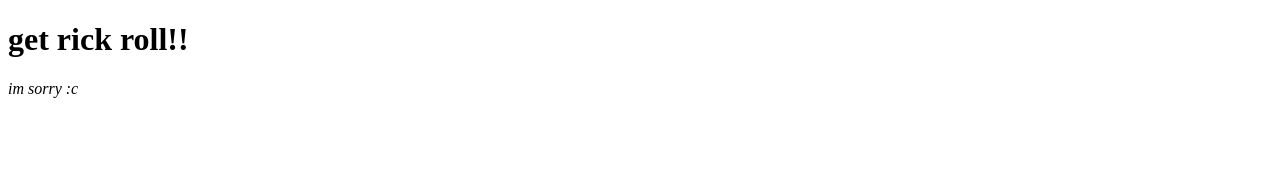
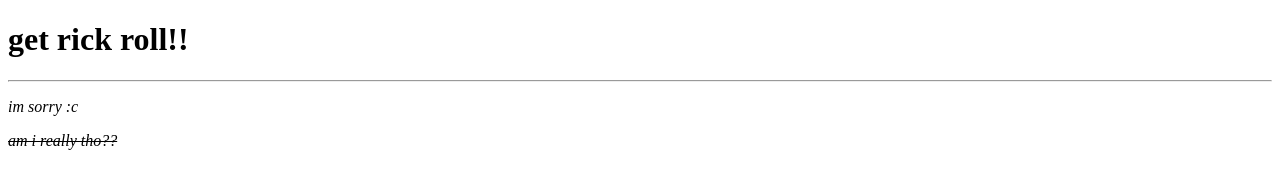
Before and after one commit to ToastedSalami/Toastedsalami.github.io, a plain HTML site: page index.html in a window 1280 px wide. Drawn offline with Linux system fonts and the light colour scheme.

Commit message:
Update index.html

```diff
--- a/index.html
+++ b/index.html
@@ -6,7 +6,10 @@
 <body>
 
 <h1><b>get rick roll!!</b></h1>
+<hr />
 <p><i>im sorry :c<i><p>
 
+<p><del>am i really tho??</del></p>
+
 </body>
- </html>
+</html>
```
